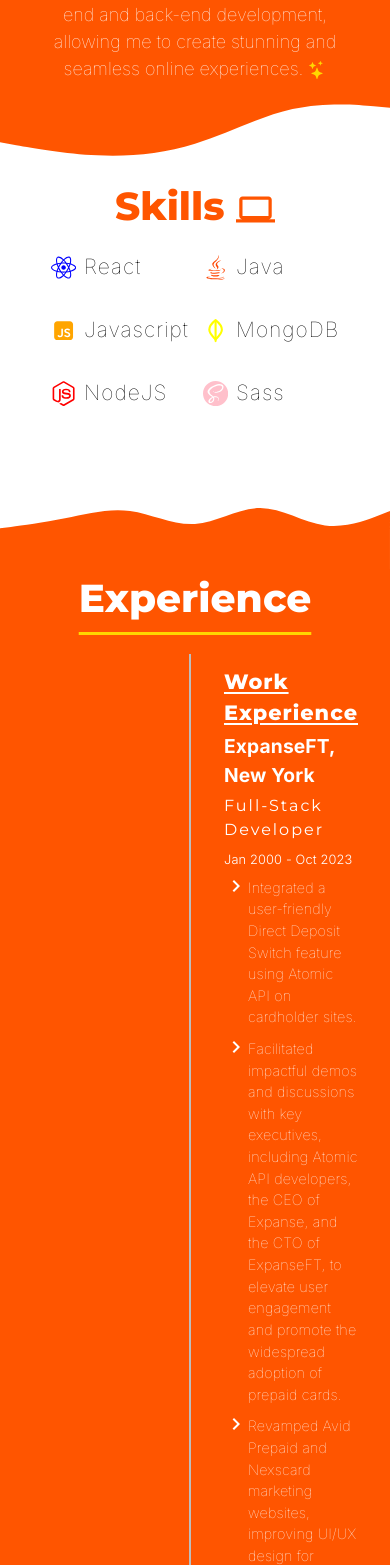
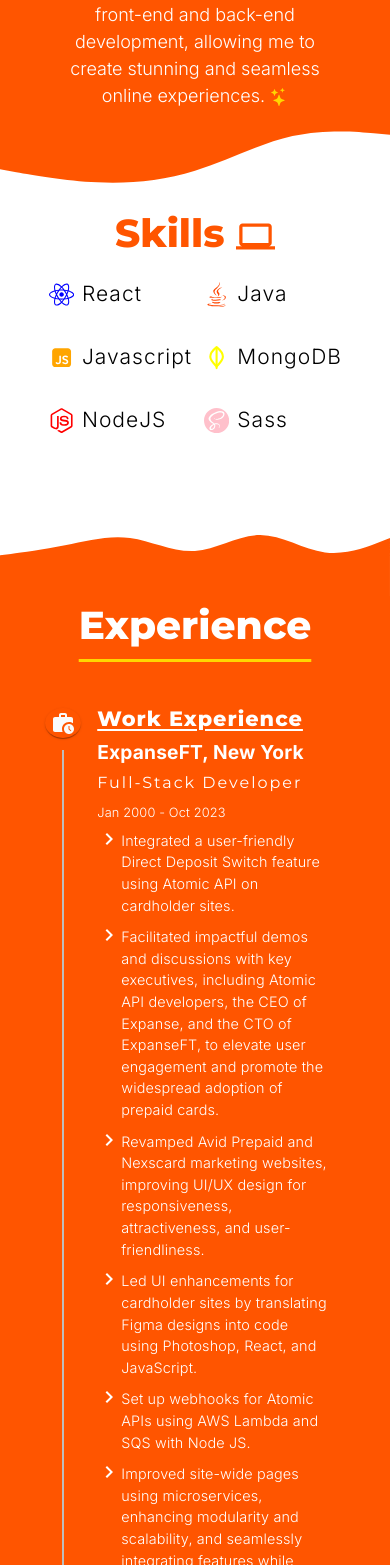
Before and after one commit to navdeepjaswal/Portfolio-Website, a React (Vite) app: page / in a window 390 px wide. Shown: the part 1298-2863 px from the top of the page. Built offline with nearby package versions, Linux system fonts and the light colour scheme.

Commit message:
made font bolder for smaller screens,width updates

```diff
--- a/src/components/About.jsx
+++ b/src/components/About.jsx
@@ -16,9 +16,9 @@
                         </div>
 
                         <div className='description text-center flex flex-col items-center'>
-                            <h2 className='font-t font-extralight max-w-xs text-[.6em] pb-5 2xsm:text-[.65em]'>
+                            <h2 className='font-t font-light xsm:font-extralight max-w-xs text-[.6em] pb-5 2xsm:text-[.65em]'>
                             I am a Full-Stack Developer experienced in building beautiful and responsive websites. </h2>
-                            <h2 className='font-t font-extralight max-w-xs py-2 sm:py-4 text-[.6em] pb-5 2xsm:text-[.65em]'>
+                            <h2 className='font-t font-light xsm:font-extralight max-w-xs py-2 sm:py-4 text-[.6em] pb-5 2xsm:text-[.65em]'>
                             My expertise extends to both front-end and back-end development, allowing me to create
                             stunning and seamless online experiences. <BsStars className='inline text-lg' color='gold'/></h2>
                         </div>
--- a/src/components/ActionAreaCard.jsx
+++ b/src/components/ActionAreaCard.jsx
@@ -18,7 +18,7 @@
                 <h1 className='project-title font-p pt-1 2xsm:pt-0'>{project.name}</h1>
               </Typography>
 
-              <p className='project-description font-t font-extralight
+              <p className='project-description font-t font-light xsm:font-extralight
               text-center p-2 pt-3 text-[.5em] 2xsm:text-[.6em]'>{project.description}</p>
             </CardContent>
           </a>
--- a/src/components/Experience.jsx
+++ b/src/components/Experience.jsx
@@ -17,53 +17,32 @@
         <div className='flex flex-col justify-center items-center'>
           <h1 className='font-p text-[1.3em] 2xsm:text-[2.5em] pb-5 font-extrabold underline' style={{ textDecorationColor: 'gold', textUnderlineOffset: '20px' }}>Experience</h1>
 
-          <div className='experience-timeline 2xsm:w-[75%] 2xsm:mx-auto 2xsm:p-8 text-montserrat'>
-            <Timeline position="alternate">
-              {/* 1st item */}
+          <div className='experience-timeline w-[85%] sm:w-[70%] mx-auto pt-4 sm:py-8 text-montserrat'>
+            <Timeline>
               <TimelineItem>
-                <TimelineOppositeContent
-                  sx={{ m: 'auto 0' }}
-                  align="right"
-                  variant="body2"
-                  color="text.secondary"
-                >
-                </TimelineOppositeContent>
                 <TimelineSeparator>
-                  <TimelineConnector />
                   <TimelineDot style={{ backgroundColor: '#ff5500' }}>
                     <WorkHistoryIcon />
                   </TimelineDot>
                   <TimelineConnector />
                 </TimelineSeparator>
-                <TimelineContent sx={{ py: '12px', px: 2 }}>
+                <TimelineContent>
                   {/* experience card */}
                   <ExperienceCard content="work" />
-
                 </TimelineContent>
               </TimelineItem>
-
-              {/* 2nd item */}
               <TimelineItem>
-                <TimelineOppositeContent
-                  sx={{ m: 'auto 0' }}
-                  variant="body2"
-                  color="text.secondary"
-                >
-                </TimelineOppositeContent>
                 <TimelineSeparator>
-                  <TimelineConnector />
                   <TimelineDot style={{ backgroundColor: '#ff5500' }}>
                     <SchoolIcon />
                   </TimelineDot>
                   <TimelineConnector />
                 </TimelineSeparator>
-                <TimelineContent sx={{ py: '12px', px: 2 }}>
-
-                  {/* experience card */}
+                <TimelineContent>
+                  {/* school card */}
                   <ExperienceCard content="school" />
                 </TimelineContent>
               </TimelineItem>
-
             </Timeline>
           </div>
         </div>
--- a/src/components/ExperienceCard.jsx
+++ b/src/components/ExperienceCard.jsx
@@ -12,13 +12,13 @@
       <h2 className='font-p pb-2 font-normal' style={{letterSpacing: '2px'}}>Full-Stack Developer</h2>
       <p className='font-t pb-2 text-[.8em] font-light'>Jan 2000 - Oct 2023 </p>
           <ul>
-            <li className='font-t font-extralight text-[.9em]'> <ChevronRightIcon/> Integrated a user-friendly Direct Deposit Switch feature using Atomic API on cardholder sites.</li>
-            <li className='font-t font-extralight text-[.9em]'> <ChevronRightIcon/> Facilitated impactful demos and discussions with key executives, including Atomic API developers, the CEO of Expanse, and the CTO of ExpanseFT, to elevate user engagement and promote the widespread adoption of prepaid cards.</li>
-            <li className='font-t font-extralight text-[.9em]'> <ChevronRightIcon/> Revamped Avid Prepaid and Nexscard marketing websites, improving UI/UX design for responsiveness, attractiveness, and user-friendliness.</li>
-            <li className='font-t font-extralight text-[.9em]'> <ChevronRightIcon/> Led UI enhancements for cardholder sites by translating Figma designs into code using Photoshop, React, and JavaScript.</li>
-            <li className='font-t font-extralight text-[.9em]'> <ChevronRightIcon/> Set up webhooks for Atomic APIs using AWS Lambda and SQS with Node JS.</li>
-            <li className='font-t font-extralight text-[.9em]'> <ChevronRightIcon/> Improved site-wide pages using microservices, enhancing modularity and scalability, and seamlessly integrating features while adhering to sound architectural principles</li>
-            <li className='font-t font-extralight text-[.9em]'> <ChevronRightIcon/> Collaborated closely with senior full-stack developers to learn best practices in modularity, scalability, and maintaining clean and efficient code.</li>
+            <li className='font-t font-light xsm:font-extralight text-[.9em]'> <ChevronRightIcon/> Integrated a user-friendly Direct Deposit Switch feature using Atomic API on cardholder sites.</li>
+            <li className='font-t font-light xsm:font-extralight text-[.9em]'> <ChevronRightIcon/> Facilitated impactful demos and discussions with key executives, including Atomic API developers, the CEO of Expanse, and the CTO of ExpanseFT, to elevate user engagement and promote the widespread adoption of prepaid cards.</li>
+            <li className='font-t font-light xsm:font-extralight text-[.9em]'> <ChevronRightIcon/> Revamped Avid Prepaid and Nexscard marketing websites, improving UI/UX design for responsiveness, attractiveness, and user-friendliness.</li>
+            <li className='font-t font-light xsm:font-extralight text-[.9em]'> <ChevronRightIcon/> Led UI enhancements for cardholder sites by translating Figma designs into code using Photoshop, React, and JavaScript.</li>
+            <li className='font-t font-light xsm:font-extralight text-[.9em]'> <ChevronRightIcon/> Set up webhooks for Atomic APIs using AWS Lambda and SQS with Node JS.</li>
+            <li className='font-t font-light xsm:font-extralight text-[.9em]'> <ChevronRightIcon/> Improved site-wide pages using microservices, enhancing modularity and scalability, and seamlessly integrating features while adhering to sound architectural principles</li>
+            <li className='font-t font-light xsm:font-extralight text-[.9em]'> <ChevronRightIcon/> Collaborated closely with senior full-stack developers to learn best practices in modularity, scalability, and maintaining clean and efficient code.</li>
           </ul>
         </div>
     }
@@ -27,11 +27,11 @@
     <div className='school-experience-container'>
       <h1 className='font-p font-bold text-[1.3em] 2xsm:text-[2em] underline pb-1' style={{letterSpacing: '1px', textUnderlineOffset: '.15em'}}>Education</h1>
       <h2 className='font-t pb-1 font-bold text-[1.2em]'>New York Institute of Technology</h2>
-      <h2 className='font-t font-extralight text-[.9em]'>Master of Science - Computer Science</h2>
+      <h2 className='font-t font-light xsm:font-extralight text-[.9em]'>Master of Science - Computer Science</h2>
       <p className='font-t font-extralight text-[.9em] italic '> GPA - 3.3</p>
 
       <h2 className='font-t pb-1 font-bold text-[1.2em]'>New York Institute of Technology</h2>
-      <h2 className='font-t font-extralight text-[.9em]'>Bachelor of Science - Computer Science </h2>
+      <h2 className='font-t font-light xsm:font-extralight text-[.9em]'>Bachelor of Science - Computer Science </h2>
       <p className='font-t font-extralight text-[.9em] italic'> GPA - 3.8</p>
     </div>
     }
--- a/src/components/Navbar.jsx
+++ b/src/components/Navbar.jsx
@@ -34,7 +34,7 @@
 
             {/* social-links */}
             <div className='social fixed left-0 top-[35%]'>
-                <ul className='text-nowrap w-[50px]'>
+                <ul className='social-list w-[50px]'>
                     <li className='font-t font-extralight relative left-[-89px] hover:left-[0] rounded-md duration-300 hover:bg-gray bg-[#0000009c]'>
                         <a href='https://www.linkedin.com/in/navdeep-jaswal-9391b0115/' target="_blank">LinkedIn  <LinkedInIcon fontSize="large" /></a>
                     </li>
--- a/src/components/Skills.jsx
+++ b/src/components/Skills.jsx
@@ -18,17 +18,17 @@
           <div className='skills-section w-full py-4 flex justify-evenly'>
             <ul className='skills-list justify-evenly flex flex-col pr-3'>
 
-              <li className='skill font-t font-extralight flex space-x-2 text-[.7em] 2xsm:text-[1em]'>
+              <li className='skill font-t font-light xsm:font-extralight flex space-x-2 text-[.7em] 2xsm:text-[1em]'>
                 <FaReact color='blue' fontSize={'1.2em'} />
                 <span>React</span>
               </li>
 
-              <li className='skill font-t font-extralight flex space-x-2 text-[.7em] 2xsm:text-[1em]'>
+              <li className='skill font-t font-light xsm:font-extralight flex space-x-2 text-[.7em] 2xsm:text-[1em]'>
                 <RiJavascriptFill color='orange' fontSize={'1.2em'}/>
                 <span>Javascript</span>
               </li>
 
-              <li className='skill font-t font-extralight flex space-x-2 text-[.7em] 2xsm:text-[1em]'>
+              <li className='skill font-t font-light xsm:font-extralight flex space-x-2 text-[.7em] 2xsm:text-[1em]'>
                 <FaNodeJs color='red' fontSize={'1.2em'}/>
                 <span>NodeJS</span>
               </li>
@@ -36,17 +36,17 @@
             </ul>
 
             <ul className='skills-list justify-evenly flex flex-col'>
-              <li className='skill font-t font-extralight flex space-x-2 text-[.7em] 2xsm:text-[1em]'>
+              <li className='skill font-t font-light xsm:font-extralight flex space-x-2 text-[.7em] 2xsm:text-[1em]'>
                 <FaJava color='orangered' fontSize={'1.2em'}/>
                 <span>Java</span>
               </li>
 
-              <li className='skill font-t font-extralight flex space-x-2 text-[.7em] 2xsm:text-[1em]'>
+              <li className='skill font-t font-light xsm:font-extralight flex space-x-2 text-[.7em] 2xsm:text-[1em]'>
                 <TbBrandMongodb color='yellow' fontSize={'1.2em'}/>
                 <span>MongoDB</span>
               </li>
 
-              <li className='skill font-t font-extralight flex space-x-2 text-[.7em] 2xsm:text-[1em]'>
+              <li className='skill font-t font-light xsm:font-extralight flex space-x-2 text-[.7em] 2xsm:text-[1em]'>
                 <SiSass color='pink' fontSize={'1.2em'}/>
                 <span>Sass</span>
               </li>
--- a/src/index.css
+++ b/src/index.css
@@ -166,3 +166,11 @@
     flex-direction: column-reverse;
   }
 }
+
+.social-list {
+  white-space: nowrap;
+}
+
+.experience-timeline li::before {
+  content: none;
+}
```
Also changed, not shown: src/components/ContactUs.jsx (+4 -4 lines).
